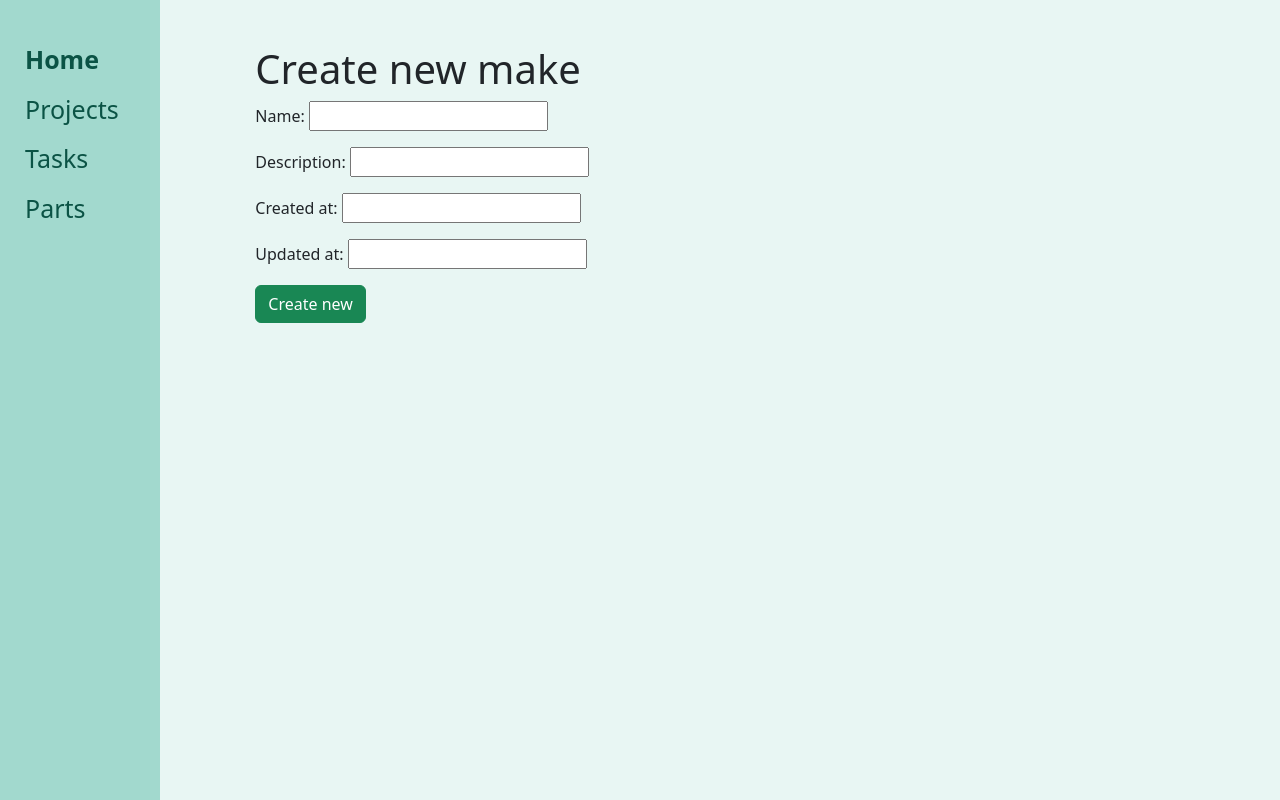
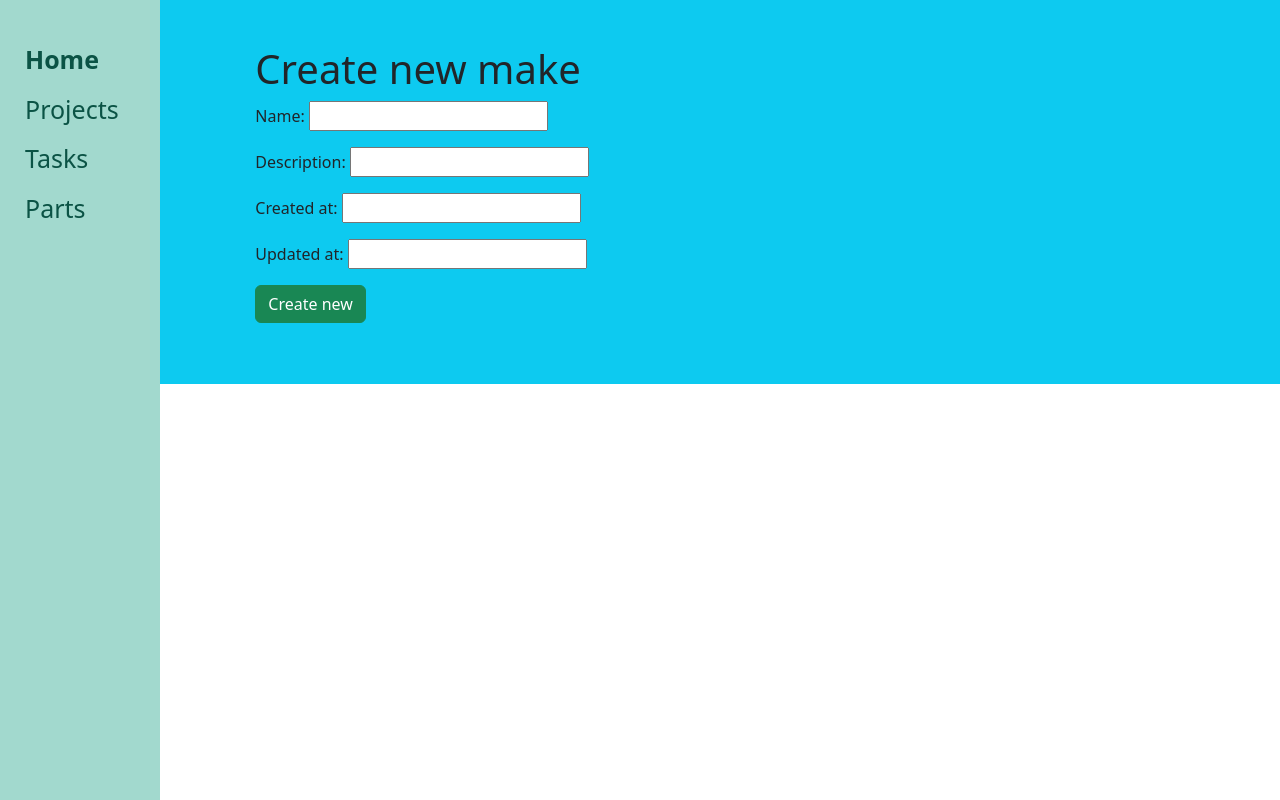
Before and after one commit to dahol/invpy, a Django app: page /create_make in a window 1280 px wide. Run offline with Django 4.2, Linux system fonts and the light colour scheme.

Commit message:
removed custom background color

```diff
--- a/inventory/templates/inventory/base.html
+++ b/inventory/templates/inventory/base.html
@@ -27,9 +27,14 @@
       .main {
         margin-left:160px;
         padding:45px 0px;
+      }
+
+{% comment %}       .main {
+        margin-left:160px;
+        padding:45px 0px;
         background-color:#E8F6F3;
         height:100%;
-      }
+      } {% endcomment %}
 
     </style>
     <meta charset="utf-8">
```
